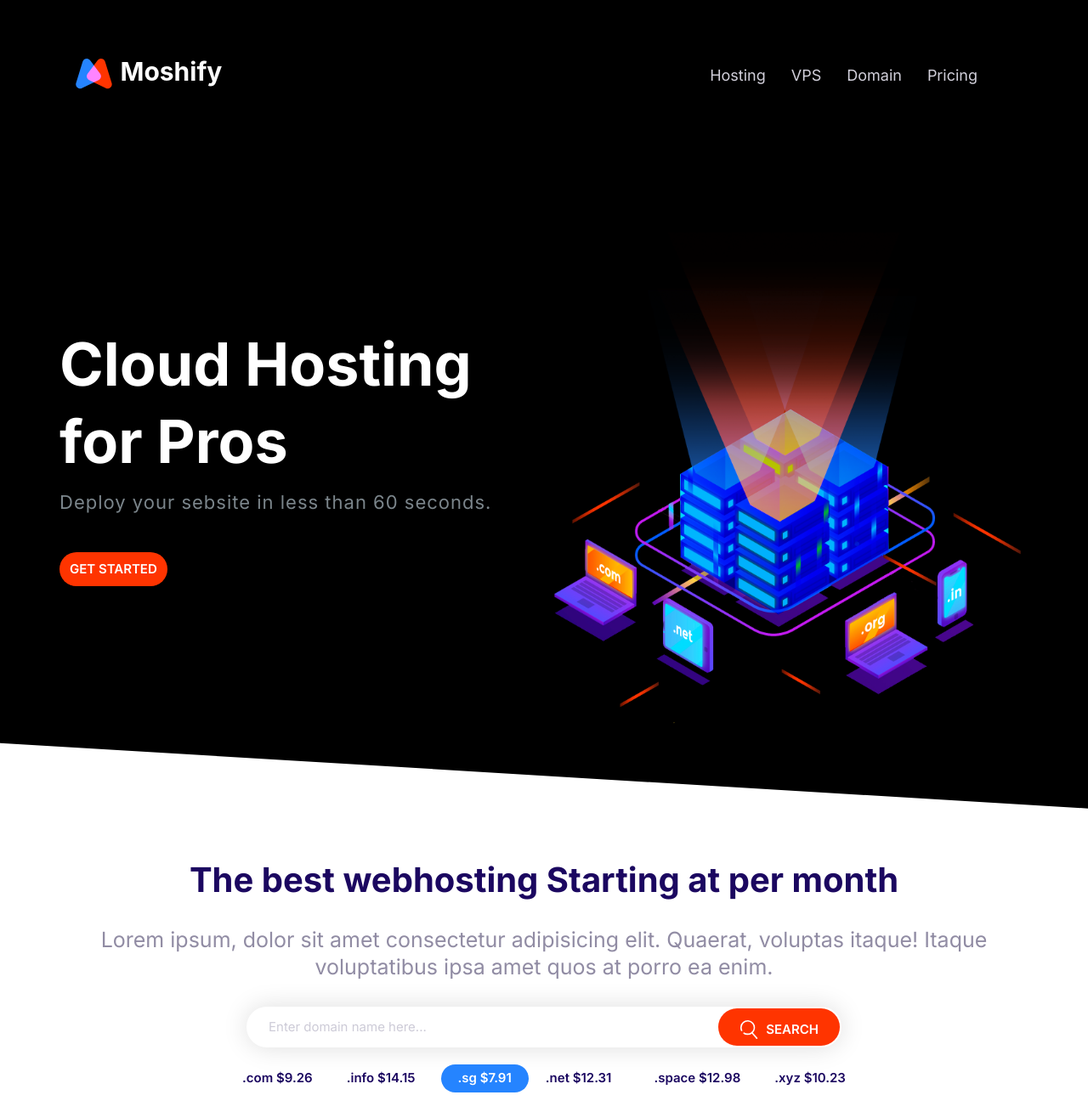
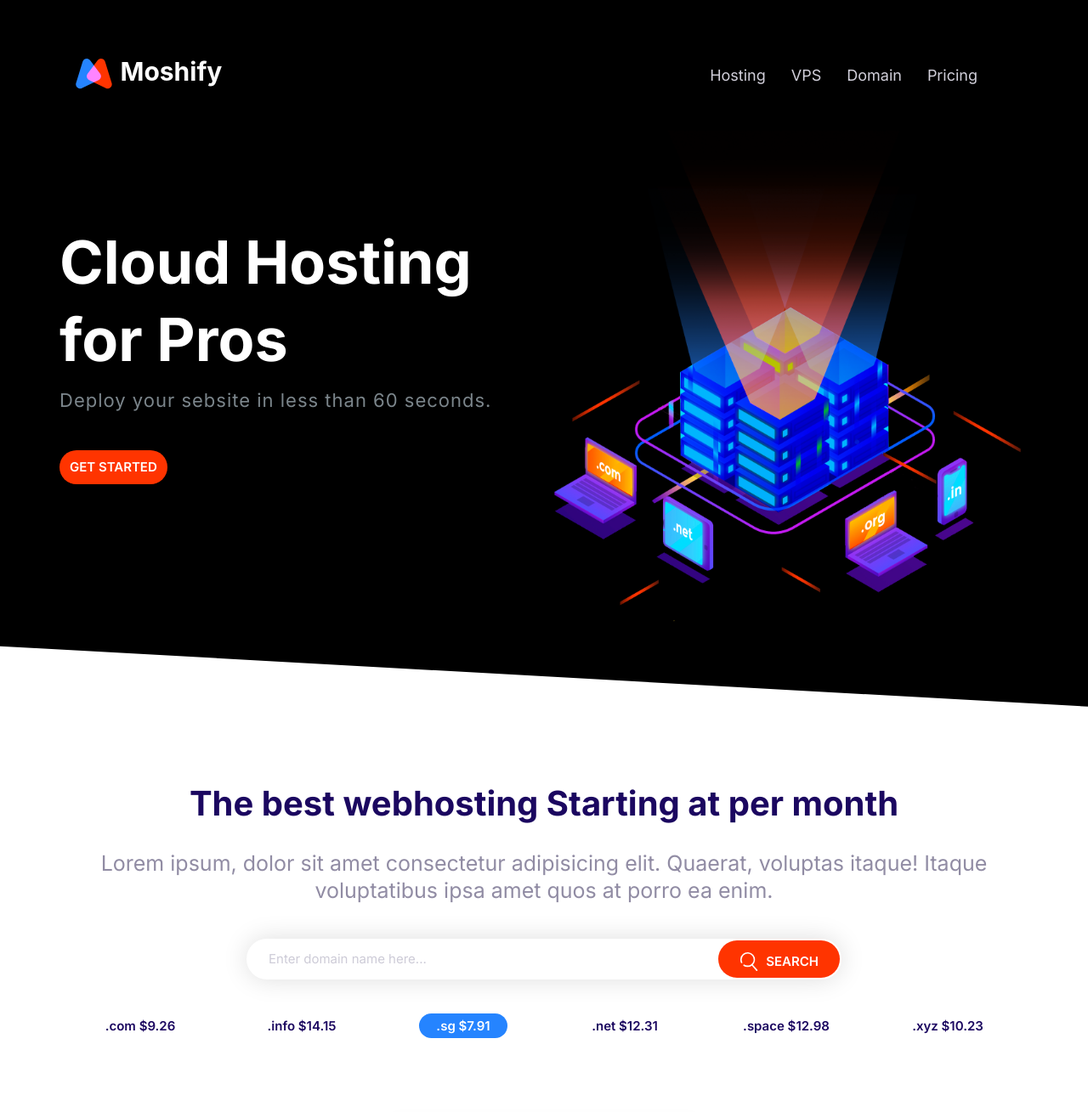
Before and after one commit to nettaku/moshified, a plain HTML site: page index.html in a window 1280 px wide. Shown: the top 1309 px of the page at 85% size. Drawn offline with Linux system fonts and the light colour scheme.

Commit message:
Put it all together.

```diff
--- a/css/styles.css
+++ b/css/styles.css
@@ -664,8 +664,39 @@ p {
 
 /* Blocks */
 .block {
-  --padding-vertical: 6rem;
-  padding: var(--padding-vertical) 2rem;
+  --padding-top: 6rem;
+  --padding-bottom: 0;
+  padding: var(--padding-top) 2rem var(--padding-bottom) 2rem;
+}
+
+.block--navigation-bar {
+  /* border: 10px solid red; */
+  border: none;
+  /* border-bottom: 1px solid red; */
+}
+
+.block--hero {
+  padding-top: 0;
+  padding-bottom: 3rem;
+  /* border-top: 1px solid yellow; */
+}
+
+.block--domain {
+  padding-top: 9rem;
+  padding-bottom: 3rem;
+}
+
+.block--feature {
+  padding-bottom: 3rem;
+}
+
+.block--showcase {
+  padding-bottom: 9rem;
+}
+
+.block--callout {
+  padding-top: 6rem;
+  padding-bottom: 6rem;
 }
 
 .block__header {
@@ -699,12 +730,12 @@ p {
 
 .block--skewed-right {
   clip-path: polygon(0 0, 0 100%, 100% 90%, 100% 0);
-  padding-bottom: calc(var(--padding-vertical) + 4rem);
+  padding-bottom: calc(var(--padding-top) + 4rem);
 }
 
 .block--skewed-left {
   clip-path: polygon(0 0, 0 90%, 100% 100%, 100% 0);
-  padding-bottom: calc(var(--padding-vertical) + 4rem);
+  padding-bottom: calc(var(--padding-top) + 4rem);
 }
 
 .block--path-custom {
@@ -778,7 +809,7 @@ p {
 
 .navigation-bar .list__item {
   padding: 0.5rem 0;
-  border-bottom: 1px solid #222;
+  /* border-bottom: 1px solid #222; */
 }
 
 .navigation-bar .collapsible {
@@ -894,10 +925,6 @@ p {
   margin: 3rem;
 }
 
-.domain .grid--cols-3 {
-  grid-template-columns: 1fr 1fr 1fr;
-}
-
 .domain .grid-item {
   display: flex;
   flex-direction: column;
@@ -907,14 +934,21 @@ p {
   margin: 20px 0;
 }
 
+.domain__grid {
+  display: grid;
+  text-align: center;
+  grid-template-columns: 1fr 1fr 1fr;
+}
+
+@media screen and (max-width: 667px) {
+  .domain__grid {
+    grid-template-columns: 1fr 1fr;
+  }
+}
+
 @media screen and (min-width: 1024px) {
-  .domain .grid--cols-3 {
-    display: flex;
-    justify-content: center;
-  }
-
-  .domain .grid-item {
-    flex-direction: row;
+  .domain__grid {
+    grid-template-columns: repeat(auto-fit, minmax(10rem, 1fr));
   }
 
   .domain .badge {
@@ -924,7 +958,7 @@ p {
   .domain .input-group {
     font-size: 1rem;
     width: 700px;
-    margin: 0 auto;
+    margin: 4rem auto;
   }
 
   .domain .input {
--- a/index.html
+++ b/index.html
@@ -15,7 +15,7 @@
     <link rel="stylesheet" href="css/styles.css" />
   </head>
   <body>
-    <section class="block block--dark">
+    <section class="block block--dark block--navigation-bar">
       <nav class="navigation-bar container">
         <a href="/"><img class="nav__brand" src="images/logo.svg" /></a>
         <svg class="icon icon--white collapsible">
@@ -29,7 +29,7 @@
         </ul>
       </nav>
     </section>
-    <section class="block block--dark block--skewed-left">
+    <section class="block block--dark block--skewed-left block--hero">
       <div class="hero container">
         <div class="grid grid--cols-2">
           <div class="grid-item">
@@ -47,7 +47,7 @@
         </div>
       </div>
     </section>
-    <section class="block">
+    <section class="block block--domain">
       <div class="container domain">
         <header class="block__header">
           <h1 class="block__heading">
@@ -74,18 +74,13 @@
             search</span
           >
         </div>
-        <div class="grid grid--cols-3">
-          <div class="grid-item">
-            <span class="badge">.com $9.26</span>
-            <span class="badge">.info $14.15</span>
-          </div>
-          <div class="grid-item">
-            <span class="badge badge--primary">.sg $7.91</span>
-            <span class="badge">.net $12.31</span>
-          </div>
-          <div class="grid-item">
-            <span class="badge">.space $12.98</span>
-            <span class="badge">.xyz $10.23</span>
+        <div class="grid domain__grid">
+            <div><span class="badge badge--small">.com $9.26</span></div>
+            <div><span class="badge badge--small">.info $14.15</span></div>
+            <div><span class="badge badge--small badge--primary">.sg $7.91</span></div>
+            <div><span class="badge badge--small">.net $12.31</span></div>
+            <div><span class="badge badge--small">.space $12.98</span></div>
+            <div><span class="badge badge--small">.xyz $10.23</span></div>
           </div>
         </div>
       </div>
@@ -177,8 +172,7 @@
         </div>
       </div>
     </section>
-
-    <section class="block container">
+    <section class="block container block--feature">
       <article class="feature">
         <header class="feature__header">
           <h2 class="block__heading">host on the cloud to keep growing</h2>
@@ -278,7 +272,7 @@
         </div>
       </article>
     </section>
-    <section class="block block--dark block--skewed-right">
+    <section class="block block--dark block--skewed-right block--showcase">
       <header>
         <h2 class="block__header">User-Friendly Control Panel</h2>
       </header>
```
